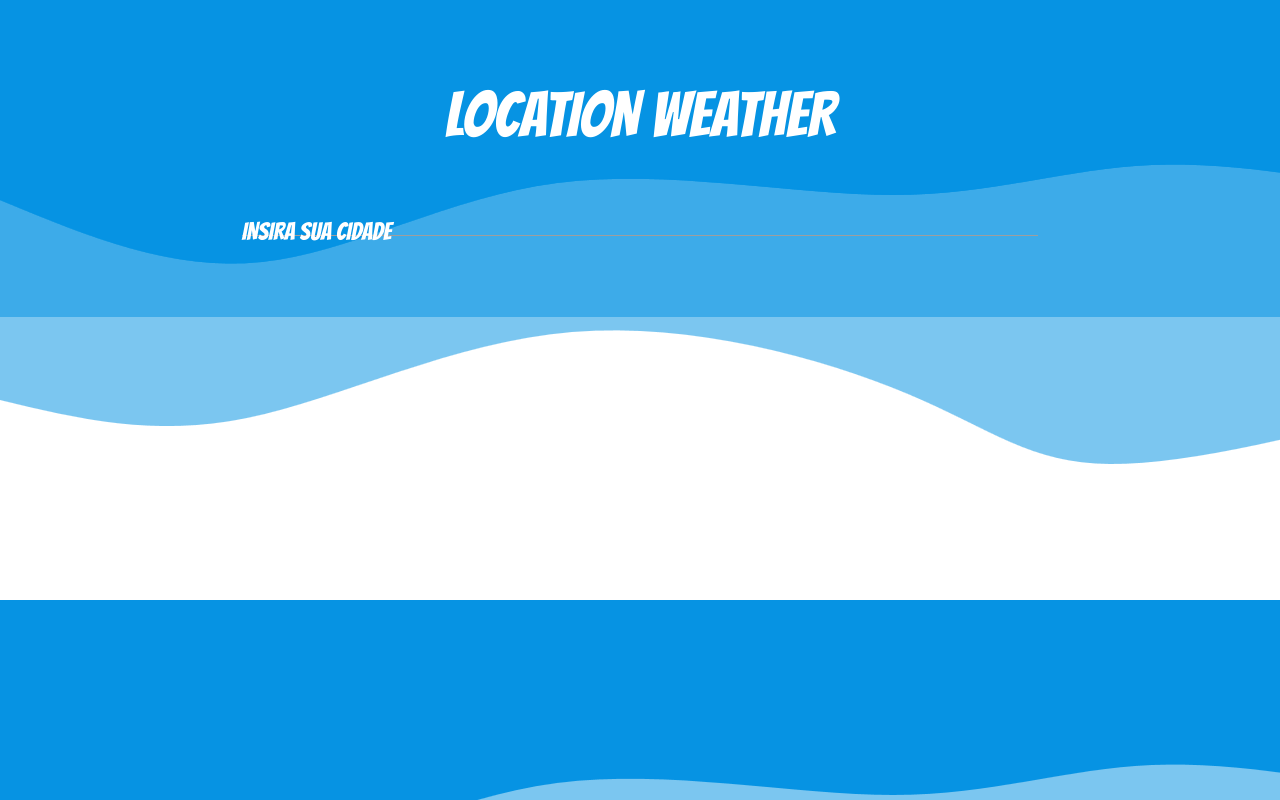
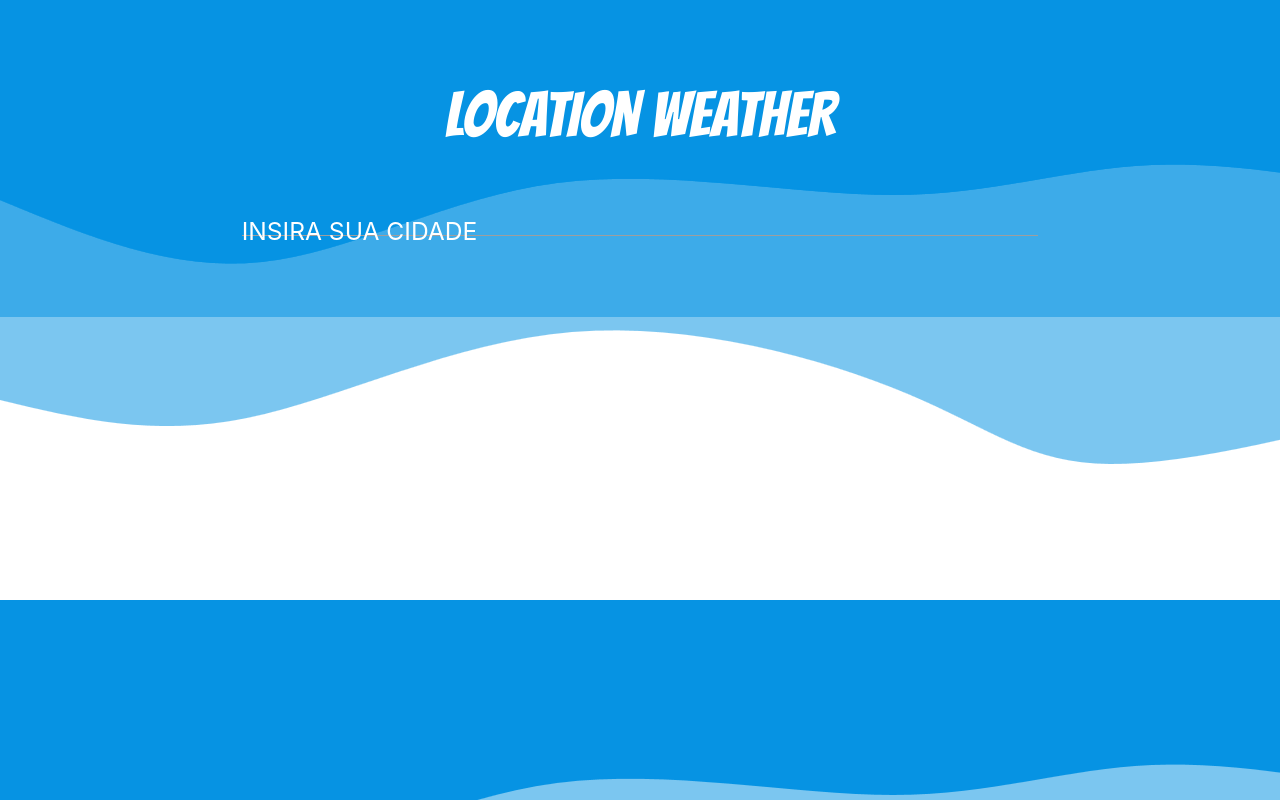
Before and after one commit to Auugust0-Carnaval/WEATHER, an Angular app: page / in a window 1280 px wide. Built offline with nearby package versions, Linux system fonts and the light colour scheme.

Commit message:
Arrumando e estilizando algumas tags

```diff
--- a/src/app/app.component.css
+++ b/src/app/app.component.css
@@ -29,9 +29,17 @@ input{
 
 }
 
-h5{
+h6{
   font-family: 'Bangers';
 }
 html{
   background-image: url("src/assets/img/svg.png");
 }
+
+a{
+  margin-top: 1%;
+}
+
+.button{
+  text-align: center;
+}
```
